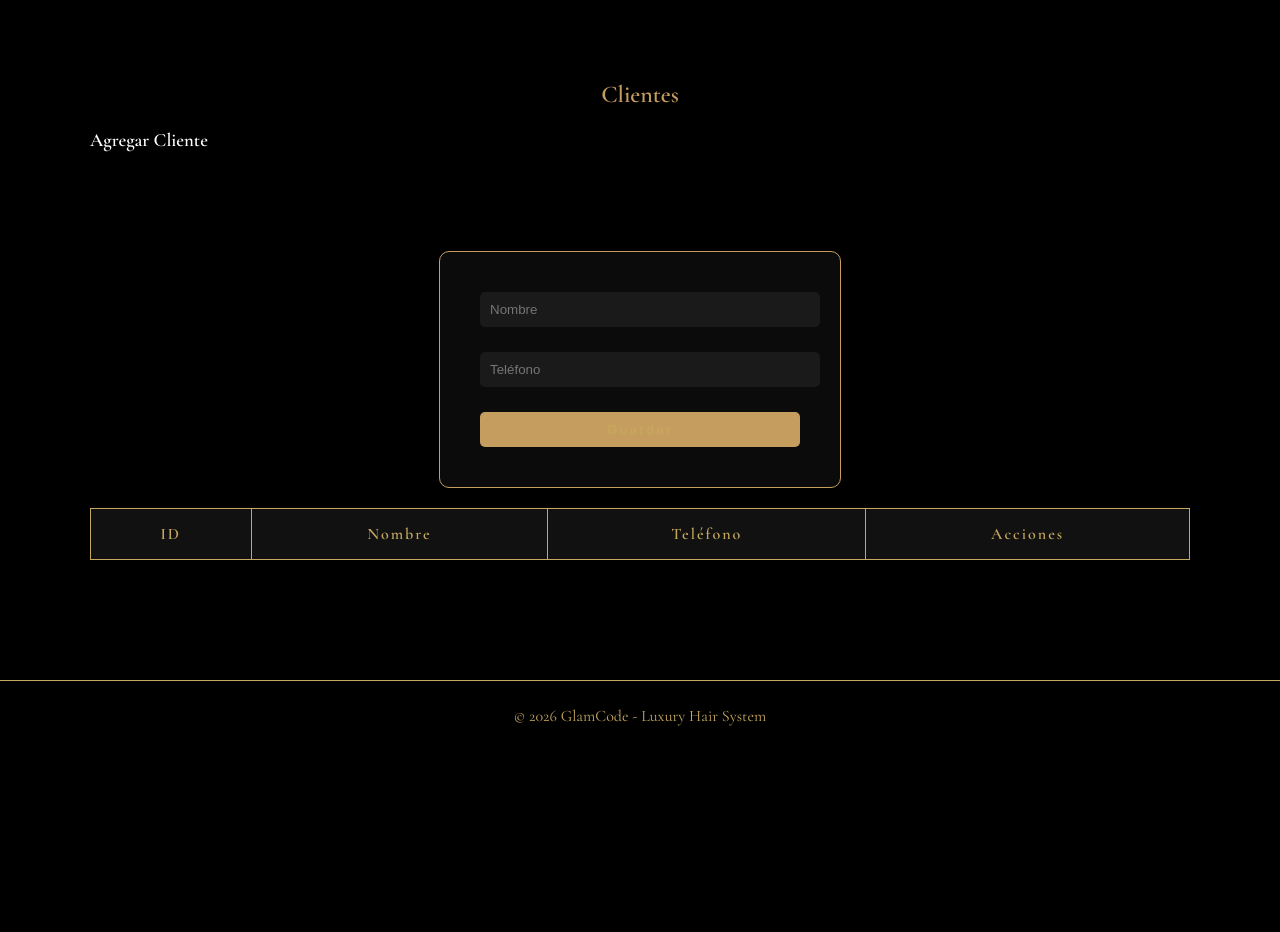
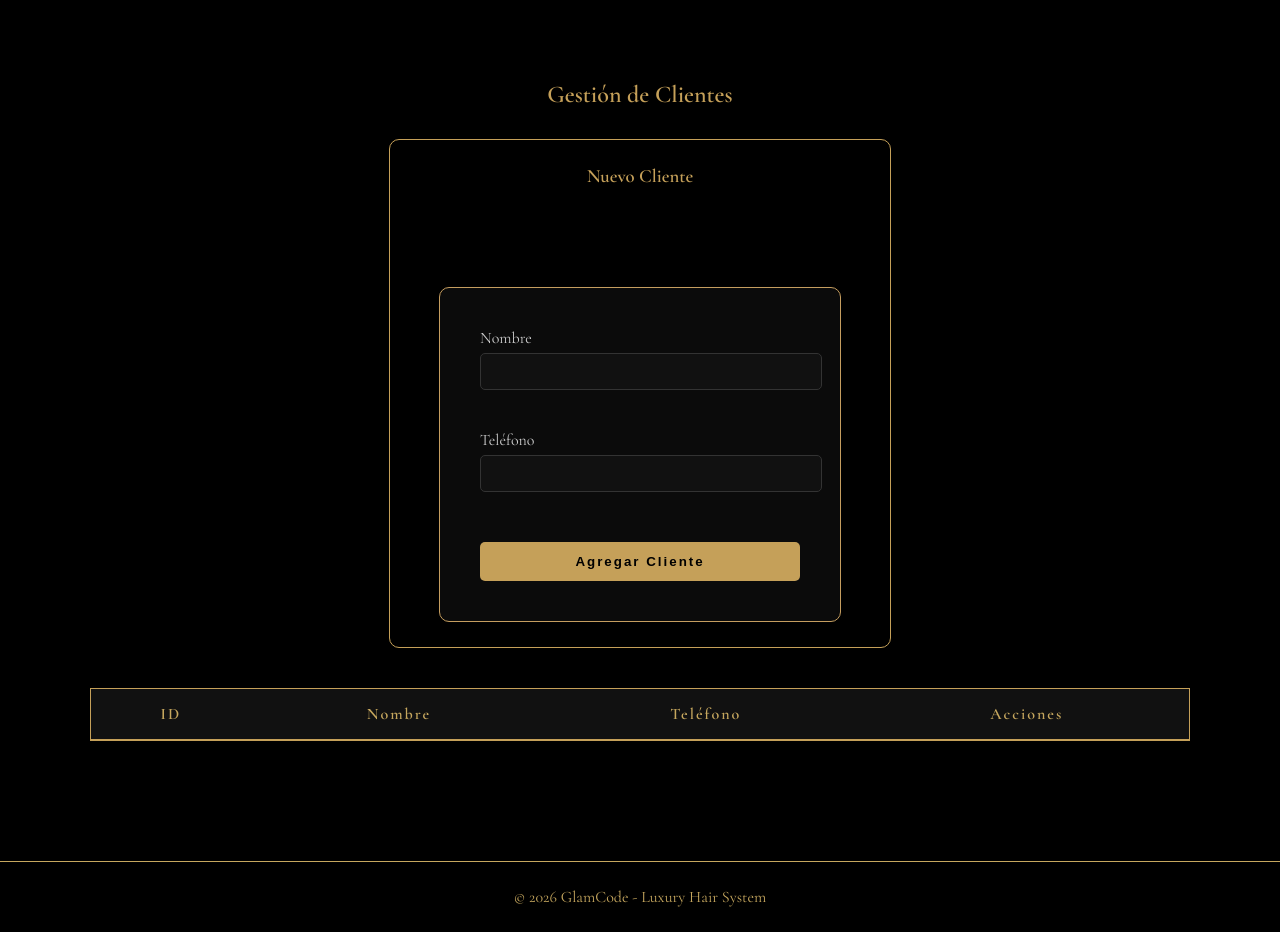
Before and after one commit to VIVIANAPLATA16/GlamCode-OS, a Flask app: page /clientes in a window 1280 px wide. Shown: the part 149-1081 px from the top of the page. Before the commit the page ends 875 px from the top, so only its background shows below. Run offline with Flask 3, Linux system fonts and the light colour scheme; the visitor is signed in with stand-in values (Sample User, id 1); data that the repository does not hold is empty.

Commit message:
"style: unificar diseño clientes con servicios"

```diff
--- a/templates/clientes.html
+++ b/templates/clientes.html
@@ -1,54 +1,52 @@
 {% extends 'base.html' %}
 
 {% block content %}
+<h2 style="color: #c5a059; text-align: center; margin-bottom: 30px;">Gestión de Clientes</h2>
 
-<h2>Clientes</h2>
+<div style="display: flex; justify-content: center; margin-bottom: 40px;">
+    <div style="width: 100%; max-width: 450px; border: 1px solid #c5a059; padding: 25px; border-radius: 10px; background: #000; color: white; text-align: center;">
+        <h3 style="color: #c5a059; margin-top: 0; margin-bottom: 20px;">Nuevo Cliente</h3>
 
-<h3>Agregar Cliente</h3>
+        <form method="POST">
+            <div style="margin-bottom: 15px; text-align: left;">
+                <label style="display: block; margin-bottom: 5px; color: #ccc;">Nombre</label>
+                <input type="text" name="nombre" style="width: 100%; padding: 10px; background: #111; border: 1px solid #333; color: white; border-radius: 5px;" required>
+            </div>
+            <div style="margin-bottom: 25px; text-align: left;">
+                <label style="display: block; margin-bottom: 5px; color: #ccc;">Teléfono</label>
+                <input type="text" name="telefono" style="width: 100%; padding: 10px; background: #111; border: 1px solid #333; color: white; border-radius: 5px;" required>
+            </div>
+            <button type="submit" style="width: 100%; padding: 12px; background: #c5a059; color: black; border: none; border-radius: 5px; font-weight: bold; cursor: pointer;">
+                Agregar Cliente
+            </button>
+        </form>
+    </div>
+</div>
 
-<form method="POST" action="{{ url_for('clientes') }}">
-    <input type="text" name="nombre" placeholder="Nombre" required>
-    <input type="text" name="telefono" placeholder="Teléfono" required>
-    <button type="submit">Guardar</button>
-</form>
-
-<br>
-
-<table border="1">
+<div style="overflow-x: auto;">
+    <table style="width: 100%; border-collapse: collapse; text-align: center; color: white; border: 1px solid #c5a059;">
         <thead>
-        <tr>
-            <th>ID</th>
-            <th>Nombre</th>
-            <th>Teléfono</th>
-            <th>Acciones</th>
+            <tr style="color: #c5a059; border-bottom: 2px solid #c5a059;">
+                <th style="padding: 15px;">ID</th>
+                <th style="padding: 15px;">Nombre</th>
+                <th style="padding: 15px;">Teléfono</th>
+                <th style="padding: 15px;">Acciones</th>
             </tr>
         </thead>
-
         <tbody>
             {% for cliente in clientes %}
-        <tr>
-            <td>{{ cliente[0] }}</td>
-            <td>{{ cliente[1] }}</td>
-            <td>{{ cliente[2] }}</td>
-
-            <td>
-
-                <a href="{{ url_for('editar_cliente', id=cliente[0]) }}">
-                    Editar
-                </a>
-
-                |
-
-                <a href="{{ url_for('delete_cliente', id=cliente[0]) }}">
-                    Eliminar
-                </a>
-
+            <tr style="border-bottom: 1px solid #222;">
+                <td style="padding: 12px;">{{ cliente[0] }}</td>
+                <td style="padding: 12px;">{{ cliente[1] }}</td>
+                <td style="padding: 12px;">{{ cliente[2] }}</td>
+                <td style="padding: 12px;">
+                    <a href="{{ url_for('editar_cliente', id=cliente[0]) }}" style="color: #c5a059; text-decoration: none;">Editar</a>
+                    <span style="color: #444; margin: 0 8px;">|</span>
+                    <a href="{{ url_for('delete_cliente', id=cliente[0]) }}" style="color: #c5a059; text-decoration: none;" onclick="return confirm('¿Eliminar cliente?')">Eliminar</a>
                 </td>
-
             </tr>
             {% endfor %}
         </tbody>
-
     </table>
-
+</div>
 {% endblock %}
```
Lines whose indentation alone changed are shown as unchanged.
